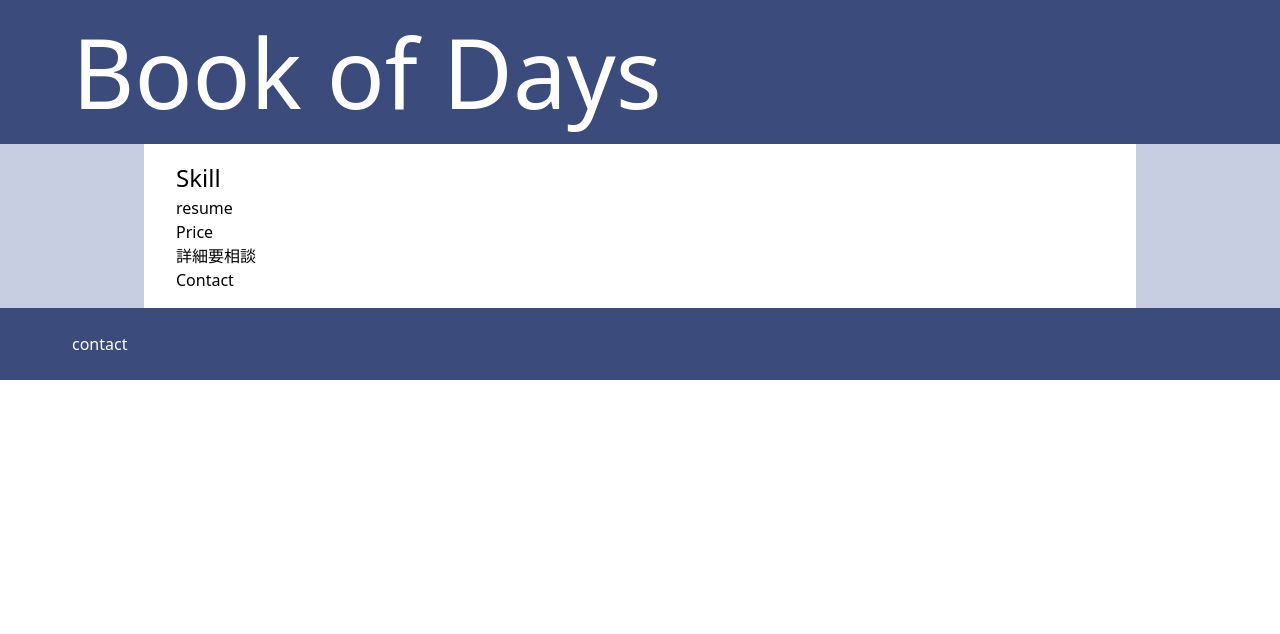
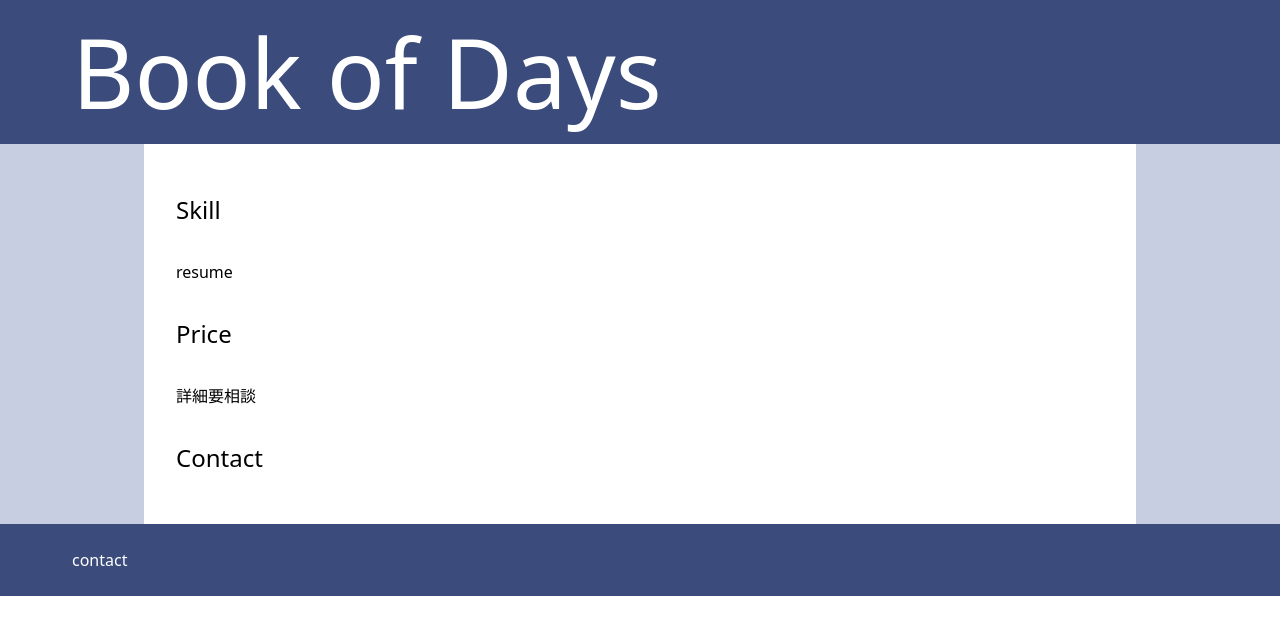
Before and after one commit to hmiyado/kottage, a Next.js app: page /contact in a window 1280 px wide. Shown: the top 634 px of the page. Built offline with nearby package versions, Linux system fonts and the light colour scheme.

Commit message:
create Contact.module.css

```diff
--- a/components/contact.tsx
+++ b/components/contact.tsx
@@ -1,12 +1,14 @@
+import styles from '../styles/Contact.module.css'
+
 export default function Contact() {
   return (
-    <section className="bg-white px-ll py-m">
-      <h2 className="text-headline5">Skill</h2>
-      <p>resume</p>
-      <h2>Price</h2>
-      <p>詳細要相談</p>
-      <h2>Contact</h2>
-      <p></p>
+    <section className={styles.section}>
+      <h2 className={styles.headline}>Skill</h2>
+      <p className={styles.body}>resume</p>
+      <h2 className={styles.headline}>Price</h2>
+      <p className={styles.body}>詳細要相談</p>
+      <h2 className={styles.headline}>Contact</h2>
+      <p className={styles.body}></p>
     </section>
   )
 }
--- /dev/null
+++ b/styles/Contact.module.css
@@ -0,0 +1,11 @@
+.section {
+  @apply bg-white px-ll py-m;
+}
+
+.headline {
+  @apply text-headline5 my-ll;
+}
+
+.body {
+  @apply text-body1 my-ll;
+}
```
